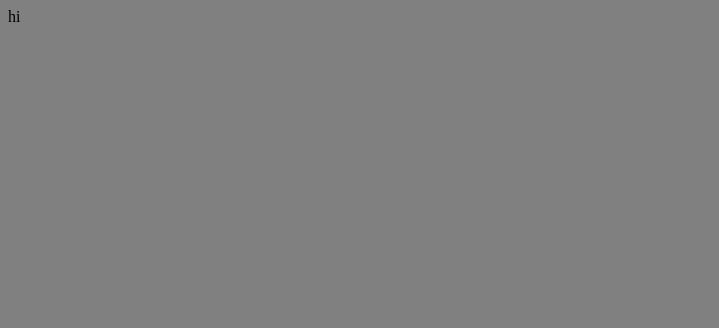
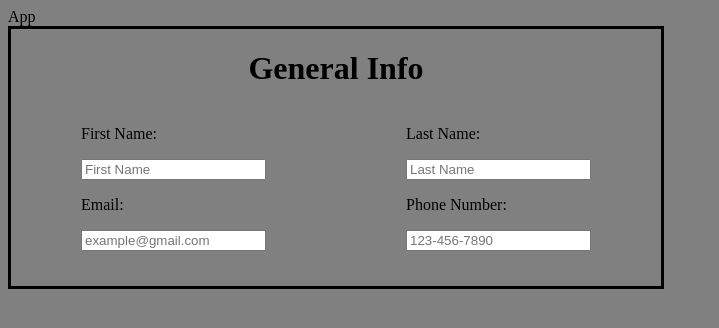
Before and after one commit to skukhniy/cv-app, a React (Create React App) app: page / in a window 1280 px wide. Shown: the top 328 px of the page, without its empty margins (0-719 px from the left). Built offline with nearby package versions, Linux system fonts and the light colour scheme.

Commit message:
added Gen INfo component

```diff
--- a/src/App.css
+++ b/src/App.css
@@ -1,3 +1,26 @@
 body{
   background-color: gray;
 }
+
+#genInfoContainer{
+  width: 650px;
+  padding-bottom: 35px;
+  border: 3px solid black;
+}
+
+#genInfo {
+  display: grid;
+  grid-template-columns: repeat(2,50%);
+  grid-template-rows: repeat(2,auto);
+  justify-items: center;
+  align-items: center;
+}
+.title {
+  width:100%;
+  display: inline-block;
+  text-align: center;
+}
+.genInfo{
+  display: block;
+
+}
--- a/src/App.js
+++ b/src/App.js
@@ -1,9 +1,14 @@
+/* eslint-disable react/no-unused-state */
 import './App.css';
 import React from 'react';
+import GenInfo from './components/GenInfo';
 
 function App() {
   return (
-    <div>hi</div>
+    <div>
+      <div>App</div>
+      <GenInfo />
+    </div>
   );
 }
 
--- /dev/null
+++ b/src/components/GenInfo.js
@@ -0,0 +1,27 @@
+import React from 'react';
+
+export default function GenInfo() {
+  return (
+    <div id="genInfoContainer">
+      <h1 className="title">General Info</h1>
+      <div id="genInfo">
+        <div id="firstName" className="genInfo">
+          <p>First Name:</p>
+          <input placeholder="First Name" />
+        </div>
+        <div id="lastName" className="genInfo">
+          <p>Last Name:</p>
+          <input placeholder="Last Name" />
+        </div>
+        <div id="email" className="genInfo">
+          <p>Email:</p>
+          <input placeholder="example@gmail.com" />
+        </div>
+        <div id="phoneNumber" className="genInfo">
+          <p>Phone Number:</p>
+          <input placeholder="123-456-7890" />
+        </div>
+      </div>
+    </div>
+  );
+}
```
Also changed, not shown: .eslintrc.json.
